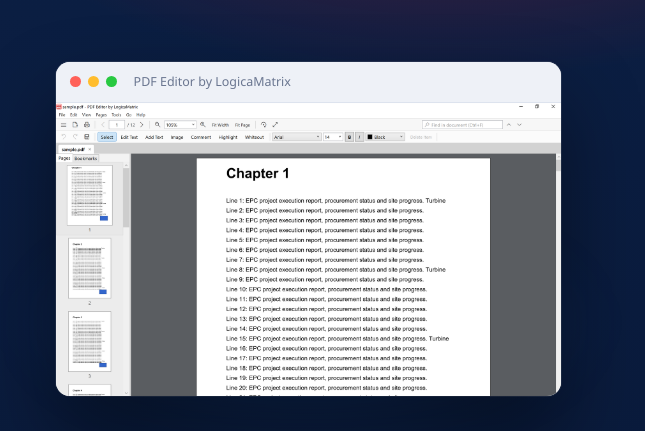
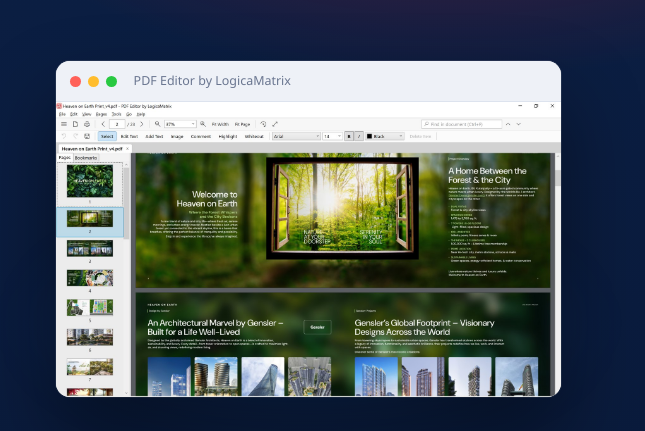
Before and after one commit to murarikiran/pdfeditor, a plain HTML site: page docs/index.html in a window 1280 px wide. Shown: the part 204-635 px from the top of the page, 635-1280 px from the left. Drawn offline with Linux system fonts and the light colour scheme; no server answers.

Commit message:
Use a new product screenshot on the website and README
Replaces the sample-document PNG with a smaller JPEG (about 280 KB).

Co-Authored-By: Claude Sonnet 5.5 <noreply@anthropic.com>

```diff
--- a/docs/index.html
+++ b/docs/index.html
@@ -10,7 +10,7 @@
 <meta property="og:title" content="PDF Editor by LogicaMatrix: free PDF editor for Windows">
 <meta property="og:description" content="Edit, merge, split, compress and convert PDFs. Free software for Windows 10 and 11.">
 <meta property="og:type" content="website">
-<meta property="og:image" content="https://murarikiran.github.io/pdfeditor/assets/screenshot.png">
+<meta property="og:image" content="https://murarikiran.github.io/pdfeditor/assets/screenshot.jpg">
 <meta property="og:url" content="https://murarikiran.github.io/pdfeditor/">
 <link rel="canonical" href="https://murarikiran.github.io/pdfeditor/">
 
@@ -208,7 +208,7 @@
       <div class="glow"></div>
       <div class="window">
         <div class="chrome"><span></span><span></span><span></span><p>PDF Editor by LogicaMatrix</p></div>
-        <img src="assets/screenshot.png" alt="PDF Editor with a document open: tabs, editing toolbar, page thumbnails and the page view" width="1582" height="918">
+        <img src="assets/screenshot.jpg" alt="PDF Editor with a 23-page brochure open: document tab, editing toolbar, page thumbnails and the page view" width="1600" height="932">
       </div>
     </div>
   </div>
```
Also changed, not shown: docs/assets/screenshot.jpg (added), docs/assets/screenshot.png (deleted), docs/screenshot.jpg (added), docs/screenshot.png (deleted), 1 other file.
